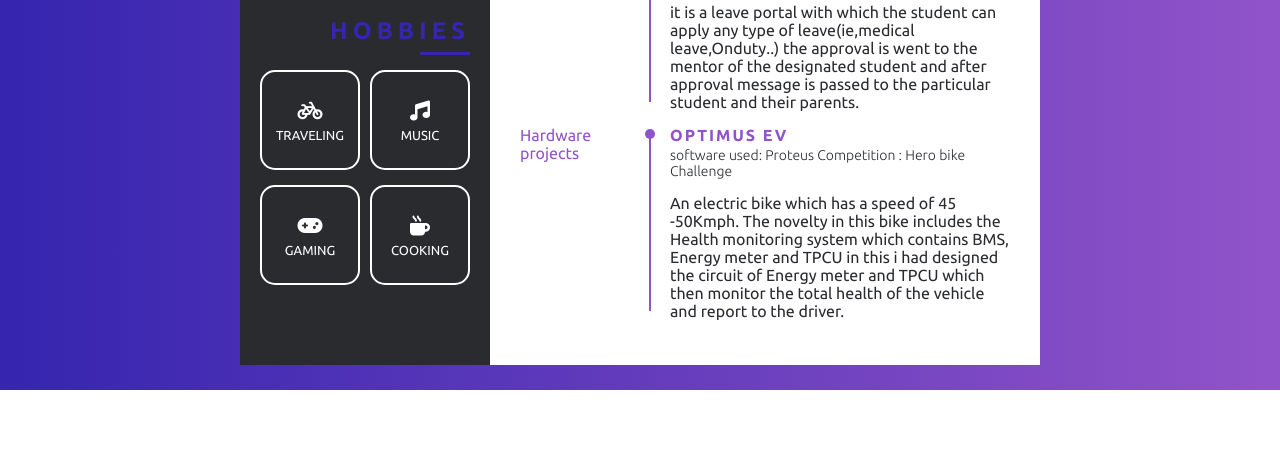
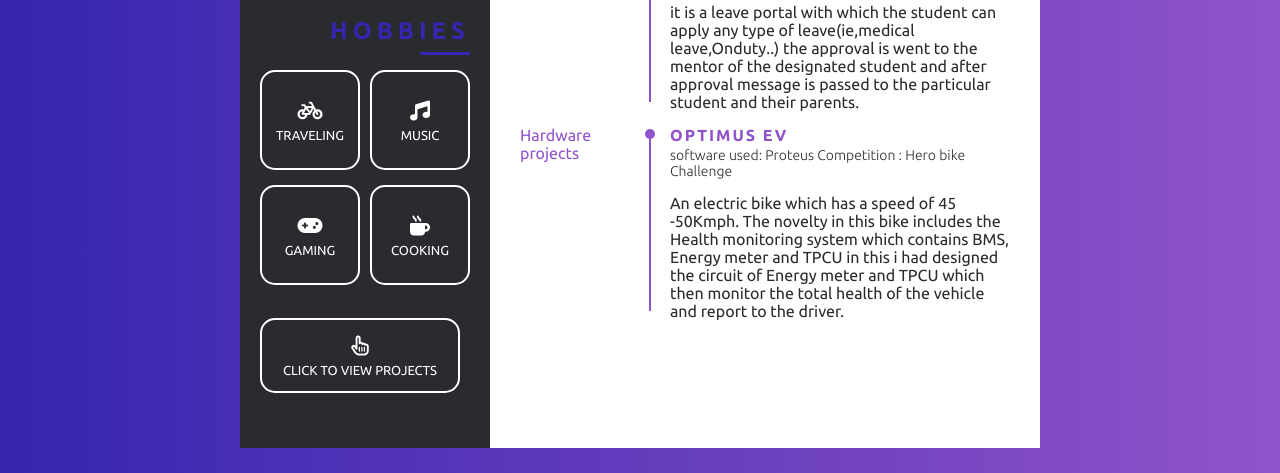
Before and after one commit to ganeshkumarl07/RESUME, a plain HTML site: page index.html in a window 1280 px wide. Shown: the part 1017-1490 px from the top of the page. Before the commit the page ends 1407 px from the top, so only its background shows below. Drawn offline with Linux system fonts and the light colour scheme.

Commit message:
Add files via upload

```diff
--- /dev/null
+++ b/click.css
@@ -0,0 +1,32 @@
+.click ul{
+	display: flex;
+	flex-wrap: wrap;
+	justify-content: space-between;
+}
+.click .li_wrap{
+	width:200px;
+	height: 75px;
+	margin-bottom: 15px;
+	border-radius: 15px;
+	display: flex;
+	flex-direction: column;
+	align-items: center;
+	justify-content: center;
+}
+.click .li_wrap .text{
+	margin-top: 5px;
+}
+.click .li_wrap{
+	border: 2px solid #fff;
+}
+.click .li_wrap .icon,
+.click .li_wrap .text{
+	color: #fff;
+}
+.click .li_wrap:hover{
+	background: #fff;
+}
+.click .li_wrap:hover .icon,
+.click .li_wrap:hover .text{
+	color: #9153c9;
+}
--- a/index.html
+++ b/index.html
@@ -4,6 +4,7 @@
 	<meta charset="UTF-8">
 	<title>Resume </title>
 	<link rel="stylesheet" href="styles.css">
+	<link rel="stylesheet"href="click.css">
 	<script src="https://kit.fontawesome.com/b99e675b6e.js"></script>
 </head>
 <body>
@@ -116,6 +117,19 @@
 								</div>
 							</li>
 						</ul>
+					</div> <br>
+
+					<div class="click_wrap pb">
+						<div class="click">
+							<ul>
+								<li>
+									<div class="li_wrap">
+										<div class="icon"><i class="far fa-hand-pointer"></i></div>
+										<div class="text">Click to view projects</div>
+									</div>
+								</li>
+							</ul>
+						</div>
 					</div>
 				</div>
 			</div>
```
